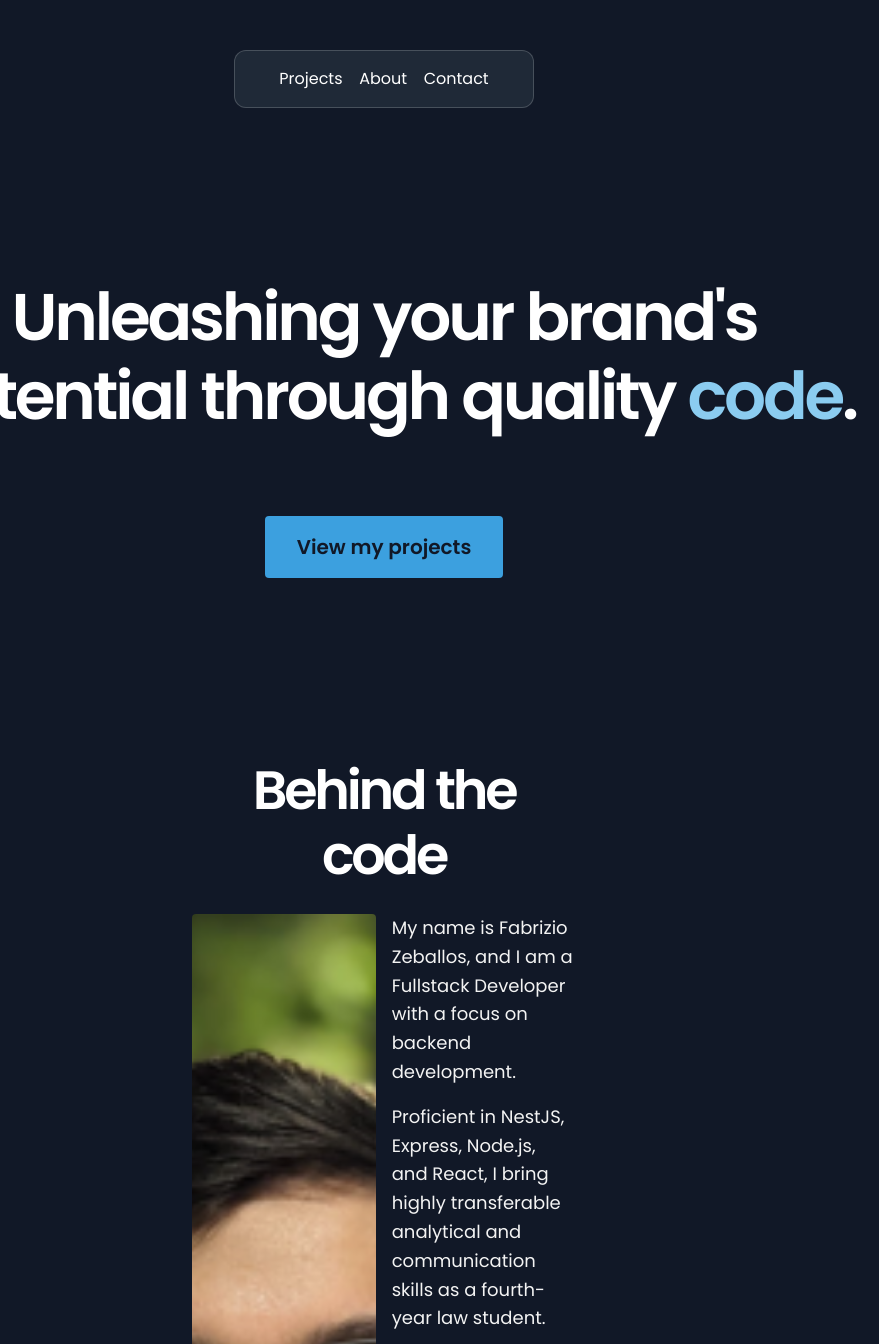
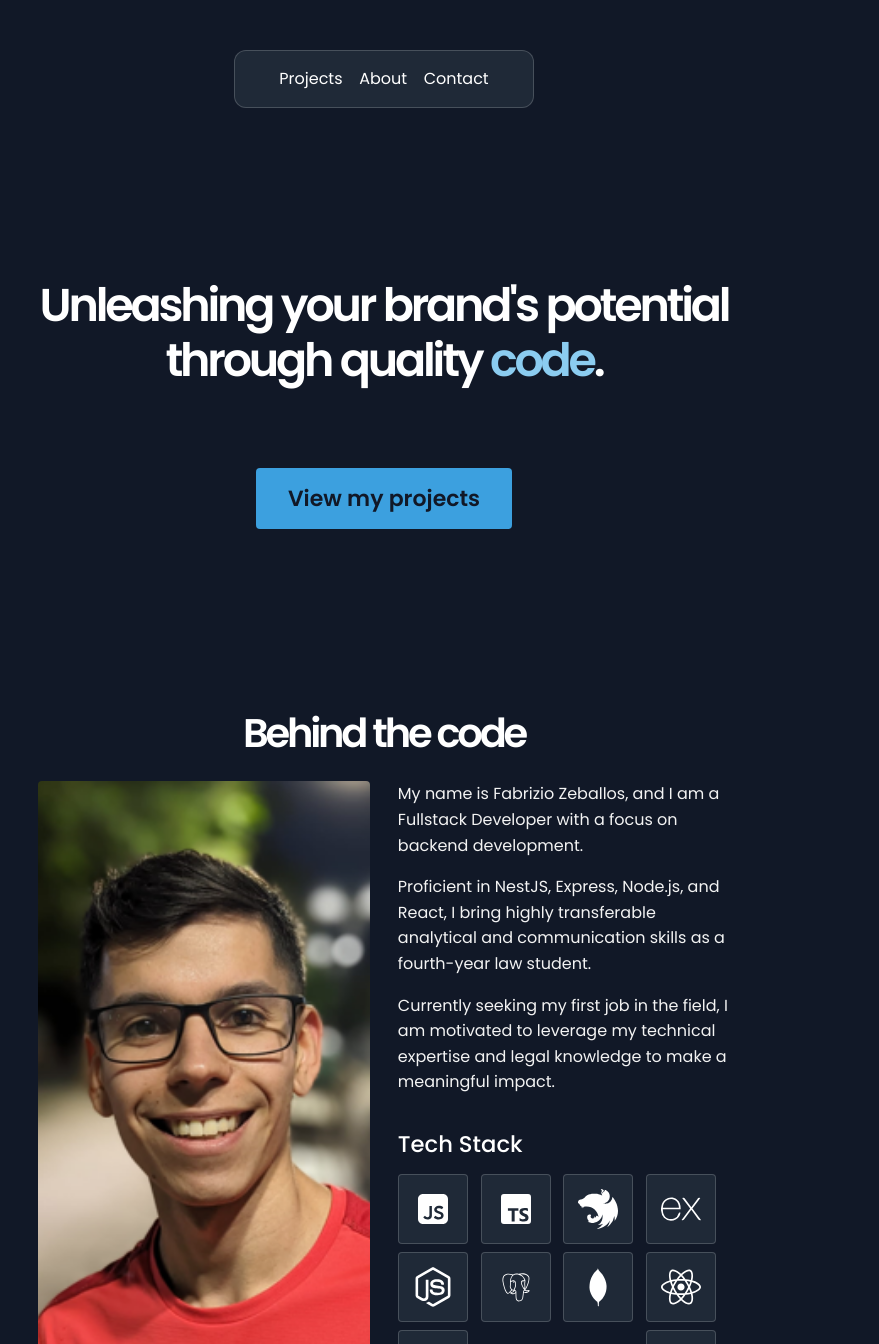
Before and after one commit to FabrizioZeballos/My-Portfolio, a React (Vite) app in the folder fabrizio-zeballos/: page / in a window 768 px wide. Shown: the top 1344 px of the page, 879 px wide, since content can reach past the window. Built offline with nearby package versions, Linux system fonts and the light colour scheme; the HTML template or start-up script is replaced by a standard one.

Commit message:
Improve responsiveness

```diff
--- a/fabrizio-zeballos/src/components/Contact/Contact.module.css
+++ b/fabrizio-zeballos/src/components/Contact/Contact.module.css
@@ -81,9 +81,16 @@
   }
 }
 
+@media (min-width: 767px) and (max-width: 1240px) {
+  .form-container {
+    width: 46%;
+  }
+}
+
 @media (max-width: 767px) {
   .form-container {
     width: 90%;
+    padding-top: 120px;
   }
 
   .title {
--- a/fabrizio-zeballos/src/components/Hero/Hero.module.css
+++ b/fabrizio-zeballos/src/components/Hero/Hero.module.css
@@ -44,9 +44,29 @@
   }
 }
 
+@media (min-width: 767px) and (max-width: 1240px) {
+  .hero {
+    margin: 120px 0 120px 0;
+    width: 90%;
+  }
+
+  .title {
+    font-size: 46px;
+  }
+
+  .projects-btn {
+    padding: 14px 32px;
+    border-radius: 0.25rem;
+    background-color: rgb(68 184 255 / 85%);
+    font-size: 22px;
+    font-weight: 600;
+    text-decoration: none;
+  }
+}
+
 @media (max-width: 767px) {
   .hero {
-    margin: 60px 0 80px 0;
+    margin: 120px 0 120px 0;
     width: 90%;
   }
 
@@ -56,11 +76,6 @@
 
   .projects-btn {
     padding: 14px 32px;
-    border-radius: 0.25rem;
-    background-color: rgb(68 184 255 / 85%);
-    color: #111827;
     font-size: 18px;
-    font-weight: 600;
-    text-decoration: none;
   }
 }
--- a/fabrizio-zeballos/src/components/Introduction/Introduction.module.css
+++ b/fabrizio-zeballos/src/components/Introduction/Introduction.module.css
@@ -76,9 +76,31 @@
   }
 }
 
+@media (min-width: 767px) and (max-width: 1240px) {
+  .introduction {
+    width: 90%;
+    padding-top: 60px;
+  }
+
+  .profile-title {
+    margin-bottom: 24px;
+    font-size: 40px;
+  }
+
+  .right p {
+    font-size: 16px;
+    line-height: 1.6;
+  }
+
+  .tech-stack {
+    width: 96%;
+  }
+}
+
 @media (max-width: 767px) {
   .introduction {
     width: 90%;
+    padding-top: 60px;
   }
 
   .profile-title {
--- a/fabrizio-zeballos/src/components/Navbar/Navbar.module.css
+++ b/fabrizio-zeballos/src/components/Navbar/Navbar.module.css
@@ -41,3 +41,10 @@
 .about {
   background-color: #1f2937;
 }
+
+@media (max-width: 767px) {
+  .navbar {
+    margin: 20px auto;
+    padding: 16px 10px;
+  }
+}
--- a/fabrizio-zeballos/src/components/Projects/Projects.module.css
+++ b/fabrizio-zeballos/src/components/Projects/Projects.module.css
@@ -26,6 +26,12 @@
   }
 }
 
+@media (min-width: 767px) and (max-width: 1240px) {
+  .title {
+    font-size: 40px;
+  }
+}
+
 @media (max-width: 767px) {
   .projects {
     width: 100%;
@@ -33,7 +39,7 @@
   }
 
   .title {
-    margin-bottom: 24px;
+    margin-bottom: 0;
     font-size: 32px;
   }
 }
--- a/fabrizio-zeballos/src/components/StackCard/StackCard.module.css
+++ b/fabrizio-zeballos/src/components/StackCard/StackCard.module.css
@@ -19,3 +19,9 @@
     margin-top: 11px;
   }
 }
+
+@media (min-width: 767px) and (max-width: 1240px) {
+  .card {
+    margin-top: 8px;
+  }
+}
```
